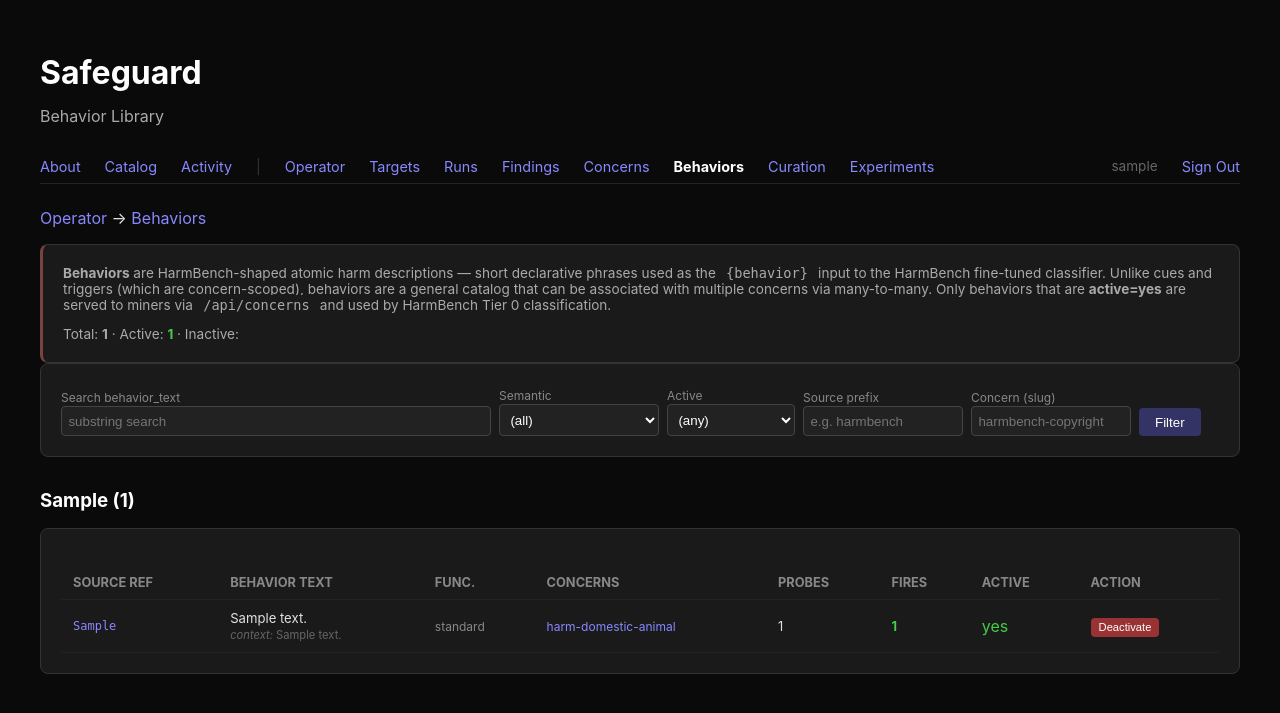
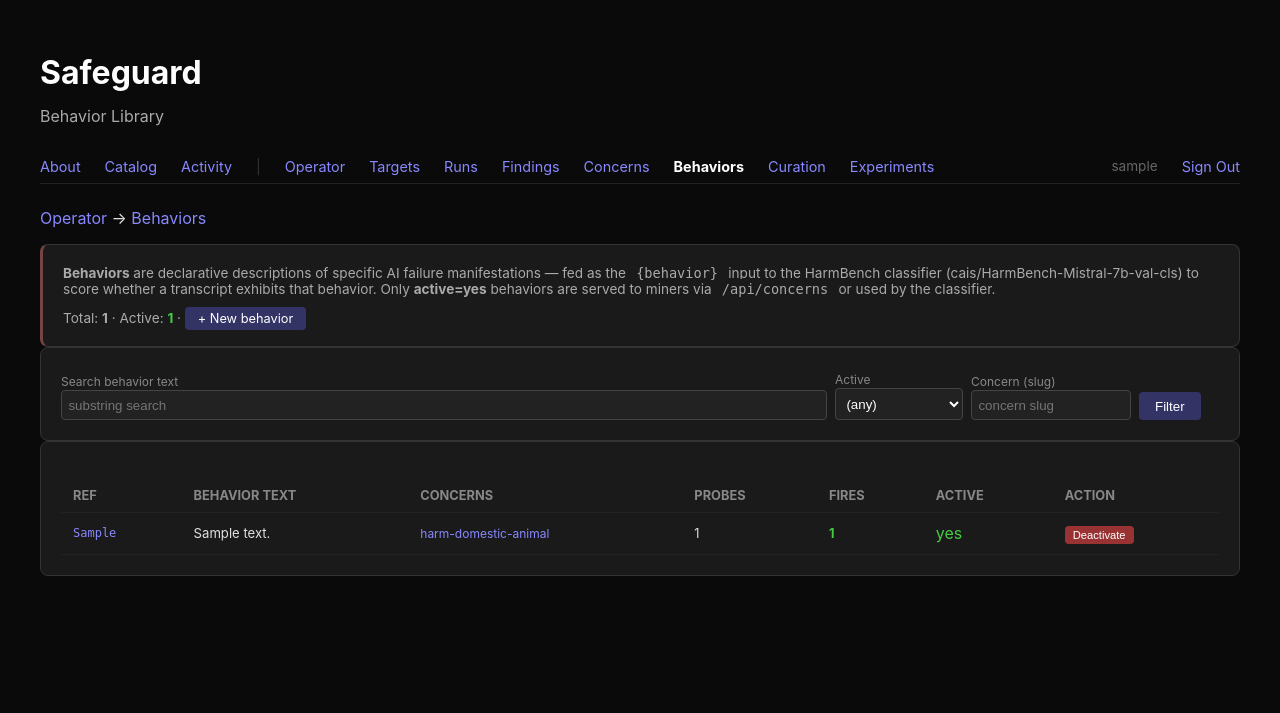
Before and after one commit to MichaelTrestman/Safeguard-Subnet, a Django app: page /behaviors/ in a window 1280 px wide. Shown: the top 713 px of the page. Run offline with Django 5.2, Linux system fonts and the light colour scheme; a user stored in the database is signed in; data comes from the database, SQL or seed files in the repository; tables that the repository leaves empty hold one stand-in row (values such as "Sample post"); parts of the project's set-up code (start-up, migrations or seed data) failed here and were passed over; some libraries are stand-ins or nearby versions.

Commit message:
Rework Behavior model: drop HarmBench fields, add create flow, paginated browse
- Drop semantic_category, functional_category, context_string from Behavior;
  flip active default to True; update Meta ordering (migration 0022)
- Remove contextual prompt template and context_string param from harmbench_classifier.py
- Add behavior_create view + template + URL
- behavior_library: flat paginated table (50/page), remove semantic grouping
- concern_detail behavior panel: always-visible paginated browse (20/page) with
  optional filter, replacing empty search-bar-only UX
- serializers.py: drop context_string/functional_category from /api/concerns wire
- base.html: AJAX form handler (data-ajax) for no-reload associate/disassociate

Co-Authored-By: Claude Sonnet 4.6 <noreply@anthropic.com>

```diff
--- a/vali-django/validator/serializers.py
+++ b/vali-django/validator/serializers.py
@@ -64,8 +64,6 @@ def serialize_concern(concern) -> dict:
                 "id": b.id,
                 "source_ref": b.source_ref,
                 "behavior_text": b.behavior_text,
-                "context_string": b.context_string,
-                "functional_category": b.functional_category,
             }
             for b in concern.behaviors.filter(active=True).order_by("id")
         ],
--- a/vali-django/validator/templates/validator/base.html
+++ b/vali-django/validator/templates/validator/base.html
@@ -99,7 +99,50 @@
       <a href="{% url 'login' %}">Sign In</a>
     {% endif %}
   </nav>
+  <div id="page-content">
   {% block nav %}{% endblock %}
   {% block content %}{% endblock %}
+  </div>
+  <script>
+  (function () {
+    // Lightweight PJAX: intercept forms with data-ajax, POST via fetch,
+    // then swap #page-content with the redirect target's content.
+    // No new endpoints needed; all server-side logic is unchanged.
+    async function ajaxSubmit(e) {
+      const form = e.currentTarget;
+      e.preventDefault();
+      const btn = form.querySelector('[type=submit]');
+      let origLabel;
+      if (btn) { origLabel = btn.textContent; btn.disabled = true; btn.textContent = '…'; }
+      try {
+        const resp = await fetch(form.action, {
+          method: (form.method || 'post').toUpperCase(),
+          body: new FormData(form),
+          redirect: 'follow',
+        });
+        const html = await resp.text();
+        const parser = new DOMParser();
+        const newDoc = parser.parseFromString(html, 'text/html');
+        const newSlot = newDoc.getElementById('page-content');
+        const curSlot = document.getElementById('page-content');
+        if (newSlot && curSlot) {
+          curSlot.replaceWith(newSlot);
+        } else if (resp.url) {
+          window.location.href = resp.url;
+        }
+        if (resp.url && resp.url !== window.location.href) {
+          history.replaceState(null, '', resp.url);
+        }
+      } catch (err) {
+        console.error('AJAX form error:', err);
+        if (btn) { btn.disabled = false; btn.textContent = origLabel; }
+      }
+    }
+    // Event delegation so it works on dynamically swapped content too.
+    document.addEventListener('submit', function (e) {
+      if ('ajax' in e.target.dataset) ajaxSubmit(e);
+    });
+  })();
+  </script>
 </body>
 </html>
--- a/vali-django/validator/templates/validator/behavior_library.html
+++ b/vali-django/validator/templates/validator/behavior_library.html
@@ -5,34 +5,23 @@
 
 <div class="card" style="border-left:3px solid #744;">
   <p style="color:#aaa;font-size:0.85rem;margin-top:0;">
-    <strong>Behaviors</strong> are HarmBench-shaped atomic harm descriptions &mdash;
-    short declarative phrases used as the <code>{behavior}</code> input to the
-    HarmBench fine-tuned classifier. Unlike cues and triggers (which are
-    concern-scoped), behaviors are a general catalog that can be associated
-    with multiple concerns via many-to-many. Only behaviors that are
-    <strong>active=yes</strong> are served to miners via <code>/api/concerns</code> and
-    used by HarmBench Tier 0 classification.
+    <strong>Behaviors</strong> are declarative descriptions of specific AI failure
+    manifestations — fed as the <code>{behavior}</code> input to the HarmBench
+    classifier (cais/HarmBench-Mistral-7b-val-cls) to score whether a transcript
+    exhibits that behavior. Only <strong>active=yes</strong> behaviors are served to
+    miners via <code>/api/concerns</code> or used by the classifier.
   </p>
   <p style="color:#aaa;font-size:0.85rem;margin-bottom:0;">
     Total: <strong>{{ total }}</strong> &middot; Active: <strong class="ok">{{ active_total }}</strong>
-    &middot; Inactive: <strong class="warn">{{ total|add:"-"|add:active_total }}</strong>
+    &middot; <a href="{% url 'behavior_create' %}" style="background:#336;color:#fff;padding:0.25rem 0.8rem;border-radius:4px;font-size:0.8rem;text-decoration:none;">+ New behavior</a>
   </p>
 </div>
 
 <div class="card">
-  <form method="get" style="display:grid;grid-template-columns:1fr 10rem 8rem 10rem 10rem 5rem;gap:0.5rem;align-items:end;">
+  <form method="get" style="display:grid;grid-template-columns:1fr 8rem 10rem 5rem;gap:0.5rem;align-items:end;">
     <div>
-      <label style="color:#888;font-size:0.75rem;">Search behavior_text</label><br>
+      <label style="color:#888;font-size:0.75rem;">Search behavior text</label><br>
       <input type="text" name="q" value="{{ q }}" placeholder="substring search" style="background:#222;color:#fff;border:1px solid #444;padding:0.4rem;border-radius:4px;width:100%;box-sizing:border-box;">
-    </div>
-    <div>
-      <label style="color:#888;font-size:0.75rem;">Semantic</label><br>
-      <select name="semantic" style="background:#222;color:#fff;border:1px solid #444;padding:0.4rem;border-radius:4px;width:100%;">
-        <option value="">(all)</option>
-        {% for s in all_semantic %}
-        <option value="{{ s }}" {% if s == semantic %}selected{% endif %}>{{ s|default:"(unspecified)" }}</option>
-        {% endfor %}
-      </select>
     </div>
     <div>
       <label style="color:#888;font-size:0.75rem;">Active</label><br>
@@ -43,12 +32,8 @@
       </select>
     </div>
     <div>
-      <label style="color:#888;font-size:0.75rem;">Source prefix</label><br>
-      <input type="text" name="source" value="{{ source }}" placeholder="e.g. harmbench" style="background:#222;color:#fff;border:1px solid #444;padding:0.4rem;border-radius:4px;width:100%;box-sizing:border-box;">
-    </div>
-    <div>
       <label style="color:#888;font-size:0.75rem;">Concern (slug)</label><br>
-      <input type="text" name="concern" value="{{ concern_slug }}" placeholder="harmbench-copyright" style="background:#222;color:#fff;border:1px solid #444;padding:0.4rem;border-radius:4px;width:100%;box-sizing:border-box;">
+      <input type="text" name="concern" value="{{ concern_slug }}" placeholder="concern slug" style="background:#222;color:#fff;border:1px solid #444;padding:0.4rem;border-radius:4px;width:100%;box-sizing:border-box;">
     </div>
     <div>
       <button type="submit" style="background:#336;color:#fff;border:none;padding:0.4rem 1rem;border-radius:4px;cursor:pointer;">Filter</button>
@@ -56,34 +41,24 @@
   </form>
 </div>
 
-{% if not semantic_groups %}
-  <p style="color:#888;">No behaviors match the current filters.</p>
-{% endif %}
-
-{% for semantic, behaviors in semantic_groups.items %}
-<h3>{{ semantic }} ({{ behaviors|length }})</h3>
+{% if not page.object_list %}
+  <p style="color:#888;">No behaviors match the current filters. <a href="{% url 'behavior_create' %}">Create one.</a></p>
+{% else %}
 <div class="card">
 <table>
   <tr>
-    <th>Source ref</th>
+    <th>Ref</th>
     <th>Behavior text</th>
-    <th>Func.</th>
     <th>Concerns</th>
     <th>Probes</th>
     <th>Fires</th>
     <th>Active</th>
     <th>Action</th>
   </tr>
-  {% for b in behaviors %}
+  {% for b in page %}
   <tr{% if not b.active %} style="opacity:0.55;"{% endif %}>
-    <td style="font-family:monospace;font-size:0.75rem;max-width:14rem;overflow:hidden;text-overflow:ellipsis;white-space:nowrap;" title="{{ b.source_ref }}"><a href="{% url 'behavior_detail' b.id %}" style="color:#88f;">{{ b.source_ref }}</a></td>
-    <td style="font-size:0.82rem;max-width:36rem;">
-      {{ b.behavior_text }}
-      {% if b.context_string %}
-      <div style="color:#666;font-size:0.7rem;margin-top:0.15rem;"><em>context:</em> {{ b.context_string|truncatechars:80 }}</div>
-      {% endif %}
-    </td>
-    <td style="font-size:0.75rem;color:#888;">{{ b.functional_category }}</td>
+    <td style="font-family:monospace;font-size:0.75rem;max-width:12rem;overflow:hidden;text-overflow:ellipsis;white-space:nowrap;" title="{{ b.source_ref }}"><a href="{% url 'behavior_detail' b.id %}" style="color:#88f;">{{ b.source_ref }}</a></td>
+    <td style="font-size:0.82rem;max-width:40rem;">{{ b.behavior_text }}</td>
     <td style="font-size:0.75rem;">
       {% for c in b.concerns.all %}
         <a href="{% url 'concern_detail' c.id_slug %}" style="color:#88f;">{{ c.id_slug }}</a>{% if not forloop.last %}, {% endif %}
@@ -96,13 +71,13 @@
     <td>{% if b.active %}<span class="ok">yes</span>{% else %}<span class="warn">no</span>{% endif %}</td>
     <td style="white-space:nowrap;">
       {% if b.active %}
-      <form method="post" action="{% url 'behavior_deactivate' b.id %}" style="display:inline;">
+      <form method="post" action="{% url 'behavior_deactivate' b.id %}" style="display:inline;" data-ajax>
         {% csrf_token %}
         <input type="hidden" name="next" value="{{ request.get_full_path }}">
         <button type="submit" style="background:#933;color:#fff;border:none;padding:0.2rem 0.5rem;border-radius:4px;cursor:pointer;font-size:0.7rem;">Deactivate</button>
       </form>
       {% else %}
-      <form method="post" action="{% url 'behavior_activate' b.id %}" style="display:inline;">
+      <form method="post" action="{% url 'behavior_activate' b.id %}" style="display:inline;" data-ajax>
         {% csrf_token %}
         <input type="hidden" name="next" value="{{ request.get_full_path }}">
         <button type="submit" style="background:#393;color:#fff;border:none;padding:0.2rem 0.5rem;border-radius:4px;cursor:pointer;font-size:0.7rem;">Activate</button>
@@ -113,6 +88,18 @@
   {% endfor %}
 </table>
 </div>
-{% endfor %}
+
+{% if page.has_other_pages %}
+<div style="display:flex;gap:0.5rem;margin-top:1rem;align-items:center;font-size:0.85rem;">
+  {% if page.has_previous %}
+  <a href="?q={{ q }}&active={{ active_arg }}&concern={{ concern_slug }}&page={{ page.previous_page_number }}" style="background:#222;color:#88f;padding:0.3rem 0.7rem;border-radius:4px;">&larr; Prev</a>
+  {% endif %}
+  <span style="color:#888;">Page {{ page.number }} of {{ page.paginator.num_pages }}</span>
+  {% if page.has_next %}
+  <a href="?q={{ q }}&active={{ active_arg }}&concern={{ concern_slug }}&page={{ page.next_page_number }}" style="background:#222;color:#88f;padding:0.3rem 0.7rem;border-radius:4px;">Next &rarr;</a>
+  {% endif %}
+</div>
+{% endif %}
+{% endif %}
 
 {% endblock %}
--- a/vali-django/validator/urls.py
+++ b/vali-django/validator/urls.py
@@ -51,6 +51,7 @@ urlpatterns = [
     # + per-concern M2M associate/disassociate. Declared BEFORE the concern
     # <slug> catch-all so "behaviors" path segments route correctly.
     path("behaviors/", views.behavior_library, name="behavior_library"),
+    path("behaviors/create/", views.behavior_create, name="behavior_create"),
     path("behaviors/<int:pk>/", views.behavior_detail, name="behavior_detail"),
     path("behaviors/<int:behavior_id>/activate/", views.behavior_activate, name="behavior_activate"),
     path("behaviors/<int:behavior_id>/deactivate/", views.behavior_deactivate, name="behavior_deactivate"),
--- a/vali-django/validator/views.py
+++ b/vali-django/validator/views.py
@@ -1968,22 +1968,19 @@ def concern_detail(request: HttpRequest, slug: str) -> HttpResponse:
         .prefetch_related("matched_cues")
         .order_by("-id")[:20]
     )
-    # Behavior search — inline associate picker on the concern detail page.
+    # Behavior associate picker — paginated browse + optional search filter.
+    from django.core.paginator import Paginator
+    from django.db.models import Q
     behavior_q = request.GET.get("behavior_q", "").strip()
-    behavior_search_results = []
+    already_linked = concern.behaviors.values_list("id", flat=True)
+    unlinked_qs = Behavior.objects.exclude(id__in=already_linked).order_by("source_ref")
     if behavior_q:
-        from django.db.models import Q
-        already_linked = concern.behaviors.values_list("id", flat=True)
-        behavior_search_results = list(
-            Behavior.objects
-            .exclude(id__in=already_linked)
-            .filter(
-                Q(behavior_text__icontains=behavior_q)
-                | Q(semantic_category__icontains=behavior_q)
-                | Q(source_ref__icontains=behavior_q)
-            )
-            .order_by("semantic_category", "id")[:20]
-        )
+        unlinked_qs = unlinked_qs.filter(
+            Q(behavior_text__icontains=behavior_q)
+            | Q(source_ref__icontains=behavior_q)
+        )
+    behavior_paginator = Paginator(unlinked_qs, 20)
+    behavior_page = behavior_paginator.get_page(request.GET.get("behavior_page", 1))
     return render(request, "validator/concern_detail.html", {
         "concern": concern,
         "revisions": revisions,
@@ -1991,7 +1988,7 @@ def concern_detail(request: HttpRequest, slug: str) -> HttpResponse:
         "related_ids": related_ids,
         "recent_findings": recent_findings,
         "behavior_q": behavior_q,
-        "behavior_search_results": behavior_search_results,
+        "behavior_page": behavior_page,
     })
 
 
@@ -2320,30 +2317,23 @@ def trigger_activate(request: HttpRequest, trigger_id: int) -> HttpResponse:
 
 @staff_required
 def behavior_library(request: HttpRequest) -> HttpResponse:
-    """List all Behavior rows, grouped by semantic_category.
+    """List all Behavior rows.
 
     Filters (query args):
-      ?semantic=<value>       — limit to one semantic_category
       ?active=1 / ?active=0   — filter by active state
-      ?source=harmbench       — prefix-match on source_ref
       ?concern=<slug>         — only behaviors associated with that concern
       ?q=<substr>             — case-insensitive substring match on behavior_text
     """
-    from .models import Behavior, Concern
-
-    qs = Behavior.objects.prefetch_related("concerns").order_by("semantic_category", "source_ref")
-
-    semantic = request.GET.get("semantic", "")
-    if semantic:
-        qs = qs.filter(semantic_category=semantic)
+    from django.core.paginator import Paginator
+    from .models import Behavior
+
+    qs = Behavior.objects.prefetch_related("concerns").order_by("source_ref")
+
     active_arg = request.GET.get("active", "")
     if active_arg == "1":
         qs = qs.filter(active=True)
     elif active_arg == "0":
         qs = qs.filter(active=False)
-    source = request.GET.get("source", "")
-    if source:
-        qs = qs.filter(source_ref__startswith=source)
     concern_slug = request.GET.get("concern", "")
     if concern_slug:
         qs = qs.filter(concerns__id_slug=concern_slug).distinct()
@@ -2351,30 +2341,19 @@ def behavior_library(request: HttpRequest) -> HttpResponse:
     if q:
         qs = qs.filter(behavior_text__icontains=q)
 
-    # Group by semantic_category for display (mirrors concern_library grouping)
-    semantic_groups: dict[str, list] = {}
-    for b in qs:
-        semantic_groups.setdefault(b.semantic_category or "(unspecified)", []).append(b)
-
-    # Total counts for header
     total = Behavior.objects.count()
     active_total = Behavior.objects.filter(active=True).count()
 
-    # All semantic categories, for the filter dropdown
-    all_semantic = sorted(set(
-        Behavior.objects.values_list("semantic_category", flat=True).distinct()
-    ))
+    paginator = Paginator(qs, 50)
+    page = paginator.get_page(request.GET.get("page", 1))
 
     return render(request, "validator/behavior_library.html", {
-        "semantic_groups": semantic_groups,
-        "semantic": semantic,
+        "page": page,
         "active_arg": active_arg,
-        "source": source,
         "concern_slug": concern_slug,
         "q": q,
         "total": total,
         "active_total": active_total,
-        "all_semantic": all_semantic,
         "nav_active": "behaviors",
     })
 
@@ -2481,6 +2460,50 @@ def behavior_detail(request: HttpRequest, pk: int) -> HttpResponse:
         "behavior": behavior,
         "concern_q": concern_q,
         "concern_search_results": concern_search_results,
+    })
+
+
+@staff_required
+@require_http_methods(["GET", "POST"])
+def behavior_create(request: HttpRequest) -> HttpResponse:
+    """Create a new Behavior and redirect to its detail page."""
+    from django.utils.text import slugify
+    from .models import Behavior
+
+    if request.method == "POST":
+        behavior_text = request.POST.get("behavior_text", "").strip()
+        source_ref = request.POST.get("source_ref", "").strip()
+        active = request.POST.get("active") == "on"
+        if not behavior_text:
+            return render(request, "validator/behavior_create.html", {
+                "error": "Behavior text is required.",
+                "form": request.POST,
+            })
+        if not source_ref:
+            # Auto-generate a slug from the first ~8 words
+            words = behavior_text.split()[:8]
+            source_ref = "native:" + slugify(" ".join(words))
+        # Ensure uniqueness by appending a counter if needed
+        base_ref = source_ref
+        counter = 1
+        while Behavior.objects.filter(source_ref=source_ref).exists():
+            source_ref = f"{base_ref}-{counter}"
+            counter += 1
+        behavior = Behavior.objects.create(
+            behavior_text=behavior_text,
+            source_ref=source_ref,
+            active=active,
+        )
+        # Link to any concerns passed in POST
+        concern_slugs = request.POST.getlist("concern_slugs")
+        if concern_slugs:
+            from .models import Concern
+            concerns = Concern.objects.filter(id_slug__in=concern_slugs)
+            behavior.concerns.set(concerns)
+        return redirect("behavior_detail", pk=behavior.pk)
+
+    return render(request, "validator/behavior_create.html", {
+        "form": {},
     })
 
 
```
Also changed, not shown: vali-django/validator/harmbench_classifier.py (+3 -31 lines), vali-django/validator/models.py (+19 -52 lines), vali-django/validator/templates/validator/behavior_create.html (added, +47 -0 lines), vali-django/validator/templates/validator/behavior_detail.html (+7 -15 lines), vali-django/validator/templates/validator/concern_detail.html (+33 -20 lines), vali-django/validator/migrations/0022_behavior_drop_harmbench_fields.py (added).
